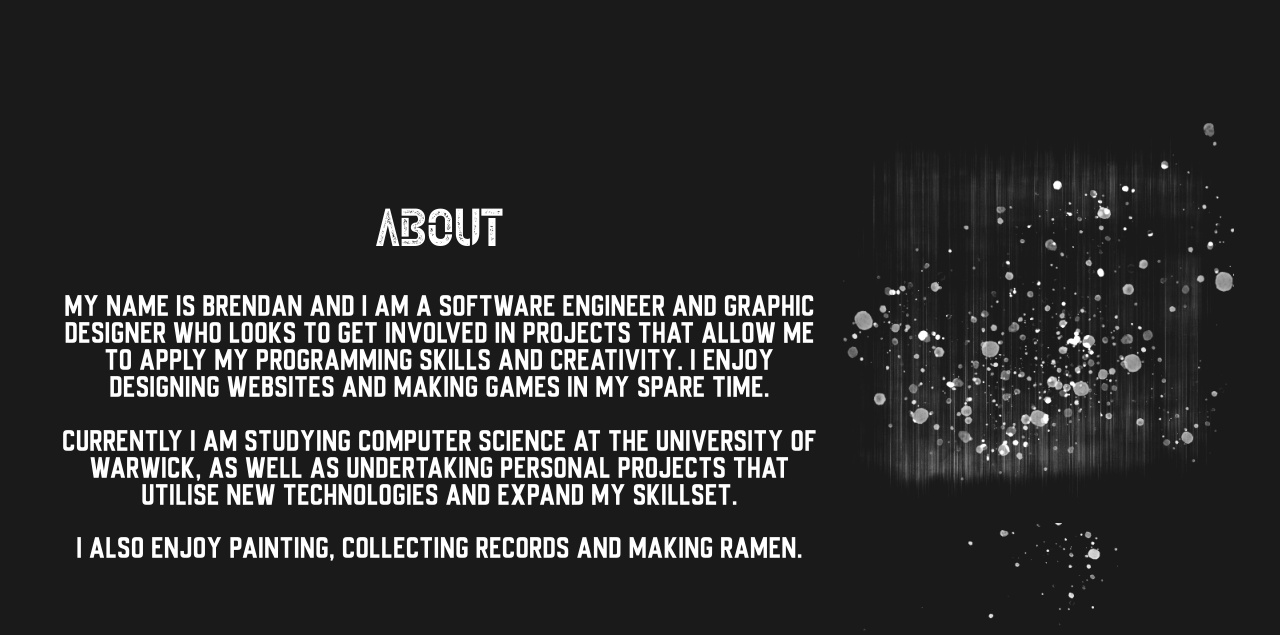
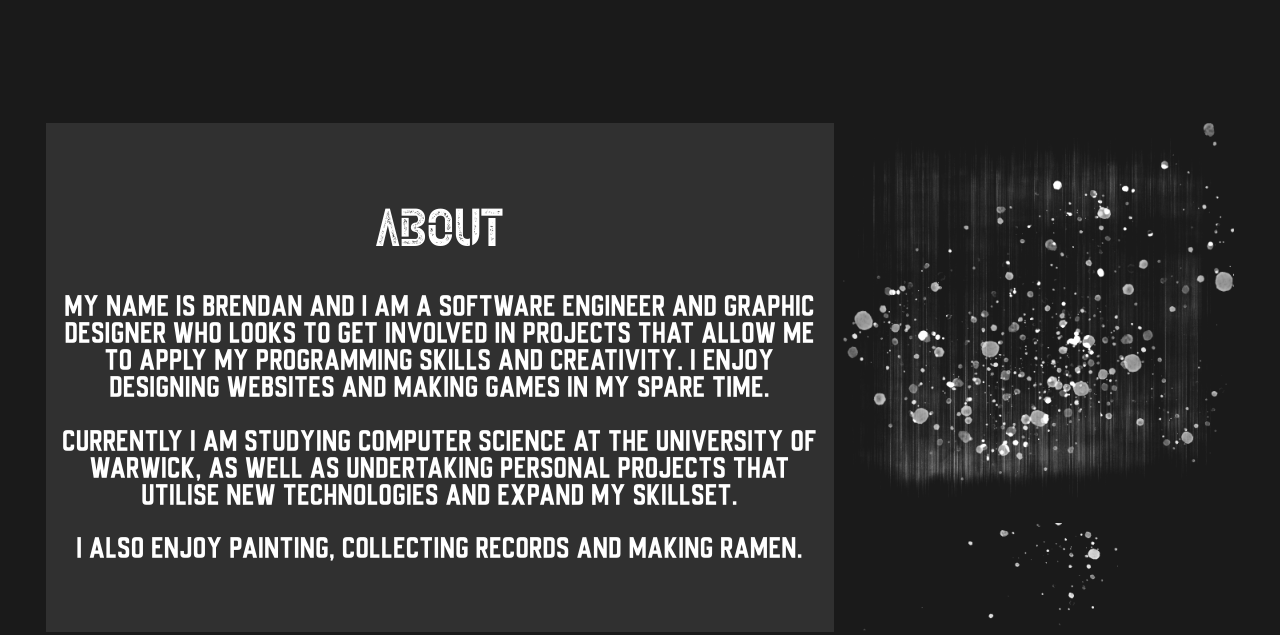
Before and after one commit to codethulu/codethulu-website-2, a React (Create React App) app: page / in a window 1280 px wide. Shown: the part 920-1555 px from the top of the page. Built offline with nearby package versions, Linux system fonts and the light colour scheme.

Commit message:
bug fixes for auto scrolling

```diff
--- a/src/components/About.css
+++ b/src/components/About.css
@@ -30,6 +30,8 @@
     padding: 10px;
     vertical-align: top;
     padding-top: 40px;
+    padding-bottom: 40px;
+    background-color: rgb(48, 48, 48);
 }
 .red-bg{
     background-color: red;
--- a/src/components/Header.tsx
+++ b/src/components/Header.tsx
@@ -41,7 +41,7 @@
 				<div className={`navbar ${this.state.nav && 'nav-sticky'}`}>
 					<div className={`trim ${this.state.nav && 'trim-after'}`}></div>
 					<a href='../index.tsx' className={`nav-title hover-underline-animation ${!this.state.nav && 'hidden'}`}> HOME</a>
-					<Link activeClass="active" to="about" spy={true} smooth={true} offset={-50} duration={750} >
+					<Link activeClass="active" to="about" spy={true} smooth={true} offset={-100} duration={750} >
 						<a className='nav-title hover-underline-animation'>ABOUT</a>
 					</Link>
 
```
